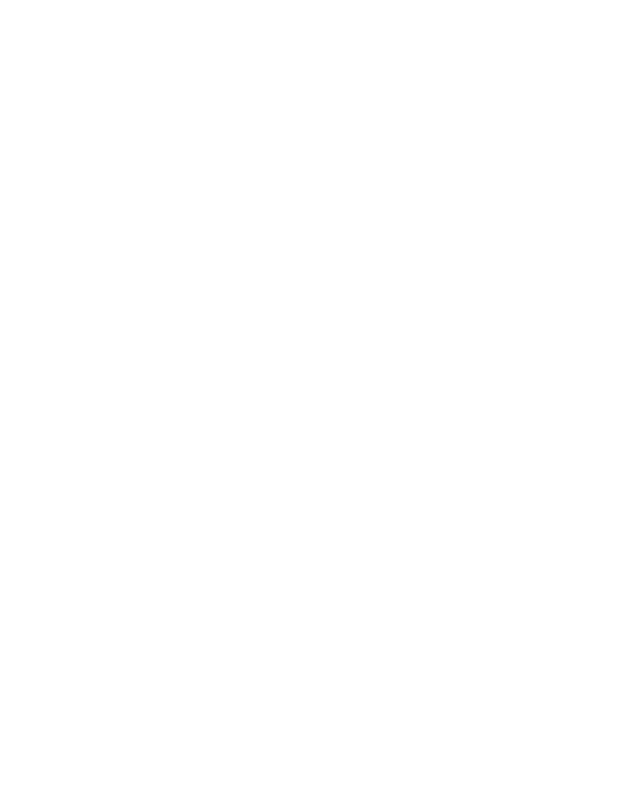
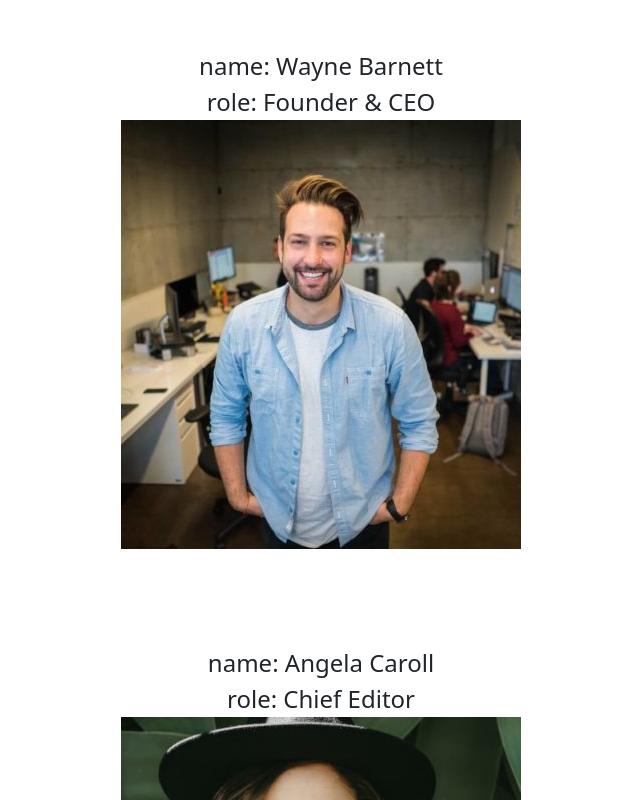
Before and after one commit to alessandro-baldassarre/js-our-team, a plain HTML site: page index.html in a window 1280 px wide. Shown: the top 800 px of the page, without its empty margins (319-959 px from the left). Drawn offline with nearby package versions, Linux system fonts and the light colour scheme.

Commit message:
dynamically added object properties in the DOM

```diff
--- a/css/style.css
+++ b/css/style.css
@@ -1,8 +1,5 @@
-span{
-    display: inline-block;
-    width: 100px;
-    height: 100px;
-    border: 1px solid red;
-    border-radius: 50%;
-    line-height: 100px;
+
+
+div.wrapper{
+    height: 100vh;
 }
--- a/index.html
+++ b/index.html
@@ -25,7 +25,14 @@
 <body>
 
     <main>
+        <div class="container">
+            <div class="row">
+                <div class="col-12">
+                    <div id="output"></div>
 
+                </div>
+            </div>
+        </div>
 
     </main>
 
--- a/js/script.js
+++ b/js/script.js
@@ -41,3 +41,33 @@ const team = [
         image: 'barbara-ramos-graphic-designer.jpg',
         },
 ];
+
+// print the name, role and photo string information on the console
+for (let key in team){
+
+console.log(`
+
+name: ${team[key].name},
+role: ${team[key].role},
+image: ${team[key].image}
+
+    `);
+
+};
+
+// print the name, role and photo string information on the DOM
+for (let key in team){
+
+
+
+    const newDiv = document.createElement("div");
+    newDiv.classList.add("fs-4", "text-center","p-5");
+    newDiv.innerHTML += `
+    name: ${team[key].name}<br>
+    role: ${team[key].role}<br>
+    <img src="img/${team[key].image}" alt="image of member team">` ;
+
+    const output = document.getElementById("output");
+    output.appendChild(newDiv);
+
+    };
```
Also changed, not shown: img/angela-caroll-chief-editor.jpg (added), img/angela-lopez-social-media-manager.jpg (added), img/barbara-ramos-graphic-designer.jpg (added), img/new-team-member-01.jpg (added), img/new-team-member-02.jpg (added), img/new-team-member-03.jpg (added), img/new-team-member-04.jpg (added), img/scott-estrada-developer.jpg (added), img/walter-gordon-office-manager.jpg (added), img/wayne-barnett-founder-ceo.jpg (added).
